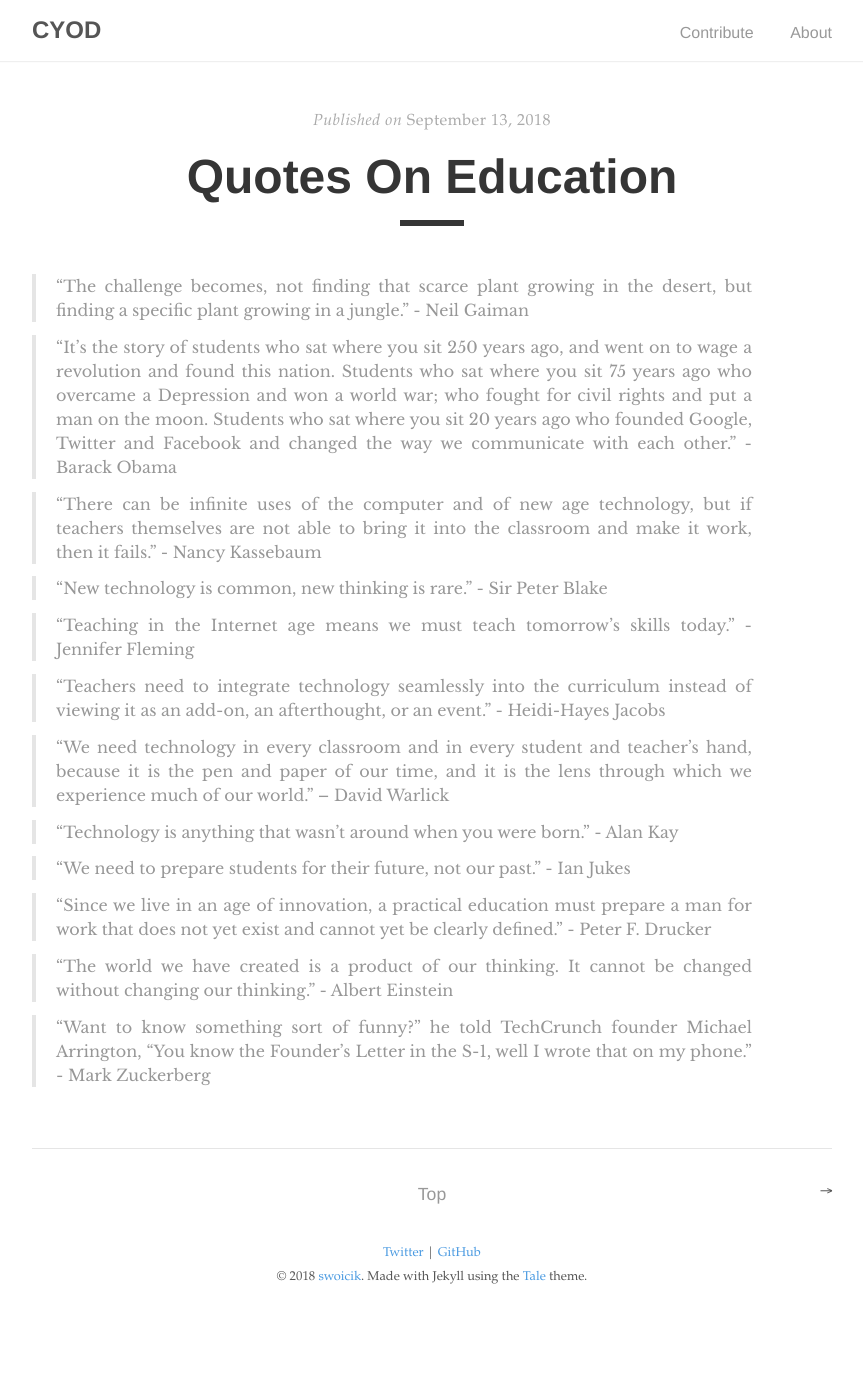
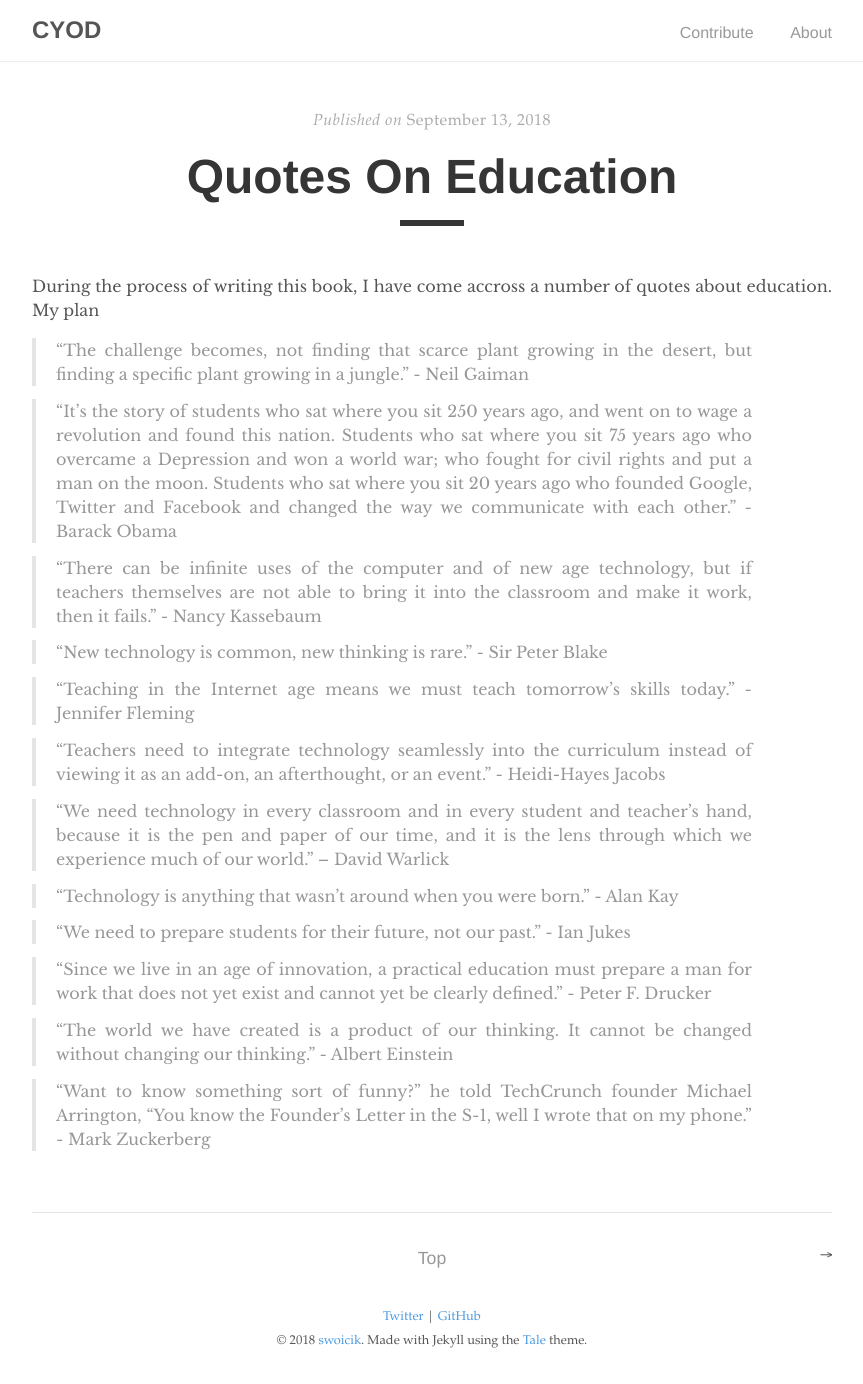
Before and after one commit to swoicik/book-cyod, a Jekyll site: the page built from _posts/2018-09-13-Quotes-On-Education.md, in a window 1280 px wide. Shown: the whole page, without its empty margins (208-1071 px from the left). Built offline with Jekyll 4.4.1, drawn with Linux system fonts in a browser that asks for light colours; before the commit the page ends 1320 px from its top, so only the background shows below that.

Commit message:
Update 2018-09-13-Quotes-On-Education.md

```diff
--- a/_posts/2018-09-13-Quotes-On-Education.md
+++ b/_posts/2018-09-13-Quotes-On-Education.md
@@ -3,6 +3,8 @@ layout: post
 title:  "Quotes On Education"
 author: "swoicik"
 ---
+
+During the process of writing this book, I have come accross a number of quotes about education. My plan
 
 > "The challenge becomes, not finding that scarce plant growing in the desert, but finding a specific plant growing in a jungle." - Neil Gaiman
 
```
